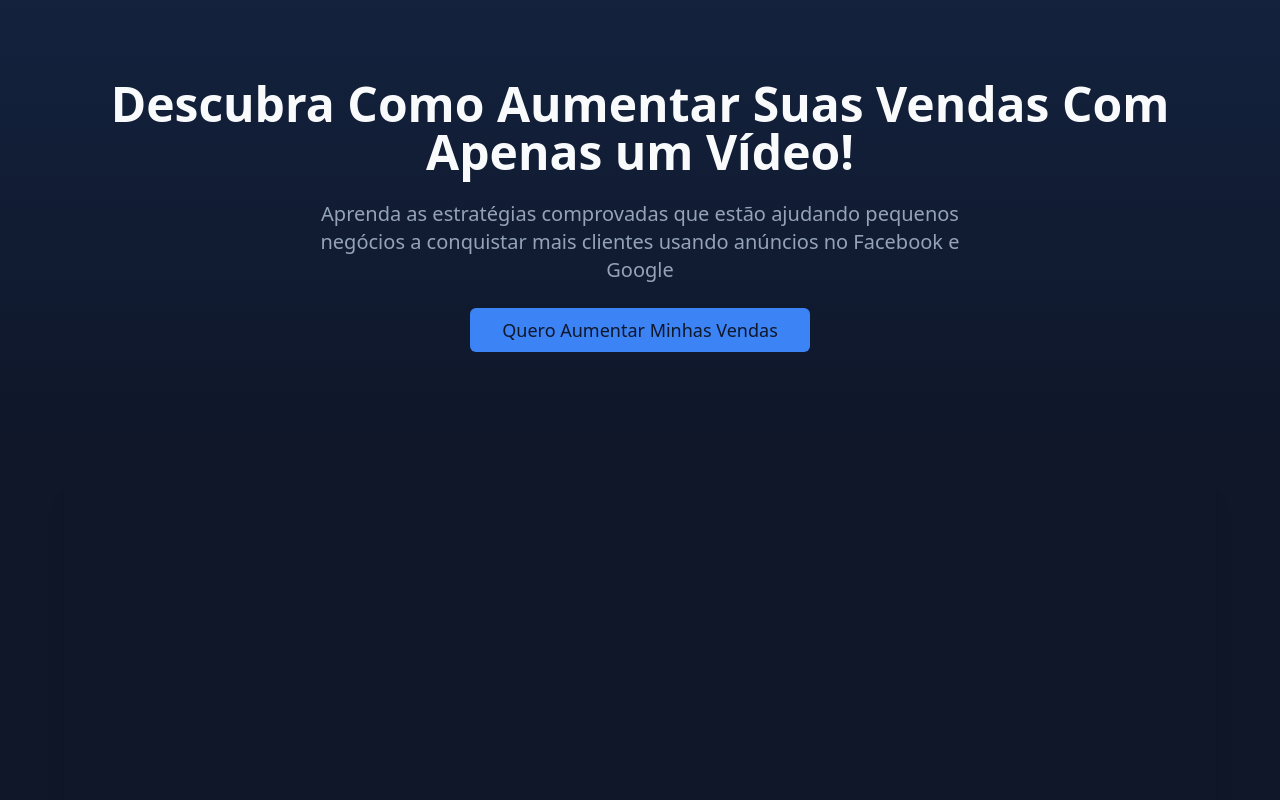
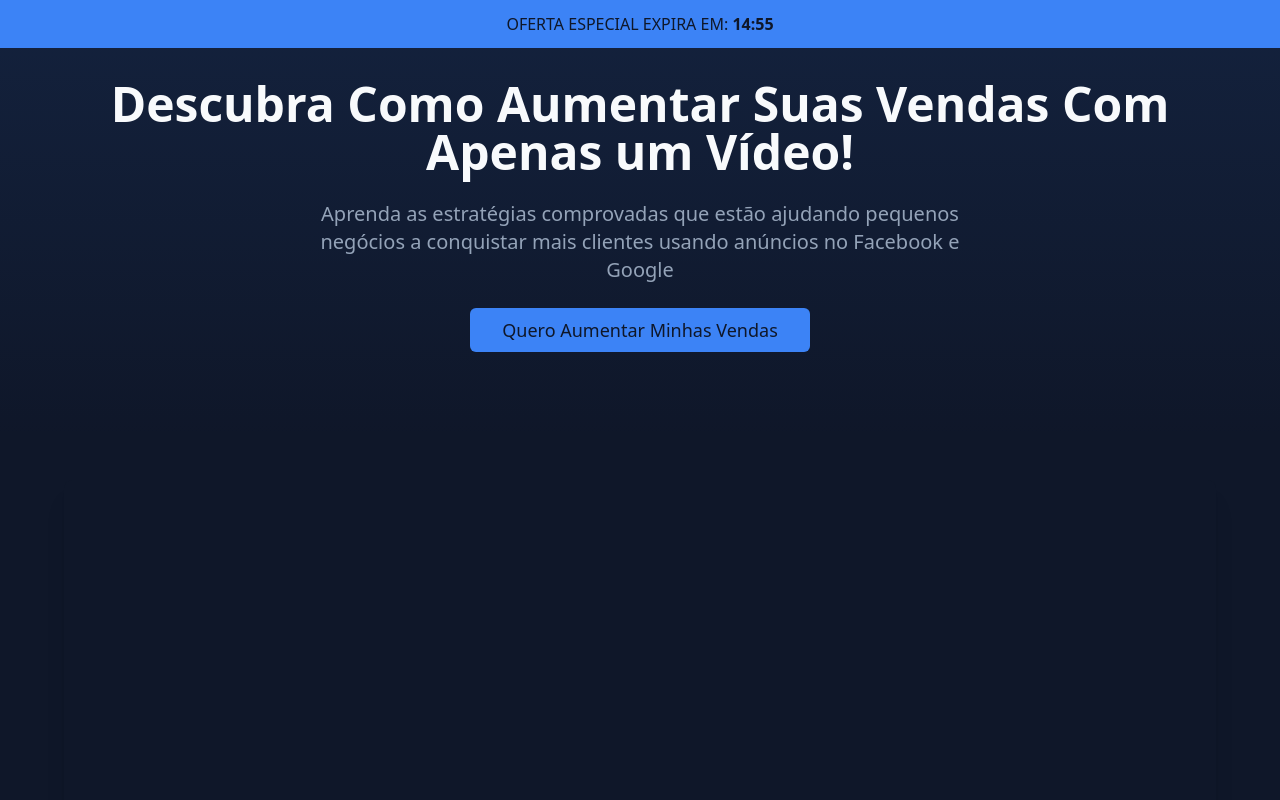
Before and after one commit to salomaosilval/ads-turbo, a Next.js app: page / in a window 1280 px wide. Shown: the top 800 px of the page. Built offline with nearby package versions, Linux system fonts and the light colour scheme.

Commit message:
feat: add countdown timer with animated display and custom hook

```diff
--- /dev/null
+++ b/app/_components/layout/countdown.tsx
@@ -0,0 +1,28 @@
+"use client";
+
+import { motion } from "framer-motion";
+import { useCountdown } from "@/app/_hooks/useCountdown";
+
+export function Countdown() {
+  const { minutes, seconds } = useCountdown(15);
+
+  return (
+    <motion.div
+      initial={{ y: -100 }}
+      animate={{ y: 0 }}
+      className="fixed top-0 left-0 w-full bg-primary z-50 py-2 md:py-3"
+    >
+      <div className="container mx-auto px-4">
+        <div className="flex items-center justify-center text-primary-foreground">
+          <p className="text-sm md:text-base font-medium">
+            OFERTA ESPECIAL EXPIRA EM:{" "}
+            <span className="font-bold">
+              {String(minutes).padStart(2, "0")}:
+              {String(seconds).padStart(2, "0")}
+            </span>
+          </p>
+        </div>
+      </div>
+    </motion.div>
+  );
+}
--- /dev/null
+++ b/app/_hooks/useCountdown.ts
@@ -0,0 +1,24 @@
+"use client";
+
+import { useState, useEffect } from "react";
+
+export function useCountdown(initialMinutes: number) {
+  const [timeLeft, setTimeLeft] = useState(initialMinutes * 60);
+
+  useEffect(() => {
+    const interval = setInterval(() => {
+      setTimeLeft((time) => (time > 0 ? time - 1 : 0));
+    }, 1000);
+
+    return () => clearInterval(interval);
+  }, []);
+
+  const minutes = Math.floor(timeLeft / 60);
+  const seconds = timeLeft % 60;
+
+  return {
+    minutes,
+    seconds,
+    timeLeft,
+  };
+}
--- a/app/page.tsx
+++ b/app/page.tsx
@@ -3,12 +3,14 @@
 import { Products } from "./_components/sections/products";
 import { Testimonials } from "./_components/sections/testimonials";
 import { Footer } from "./_components/layout/footer";
+import { Countdown } from "./_components/layout/countdown";
 import { UTMProvider } from "./_context/utm-context";
 
 export default function Home() {
   return (
     <UTMProvider>
       <main className="min-h-screen bg-background">
+        <Countdown />
         <Headline />
         <VideoPlayer />
         <Products />
```
